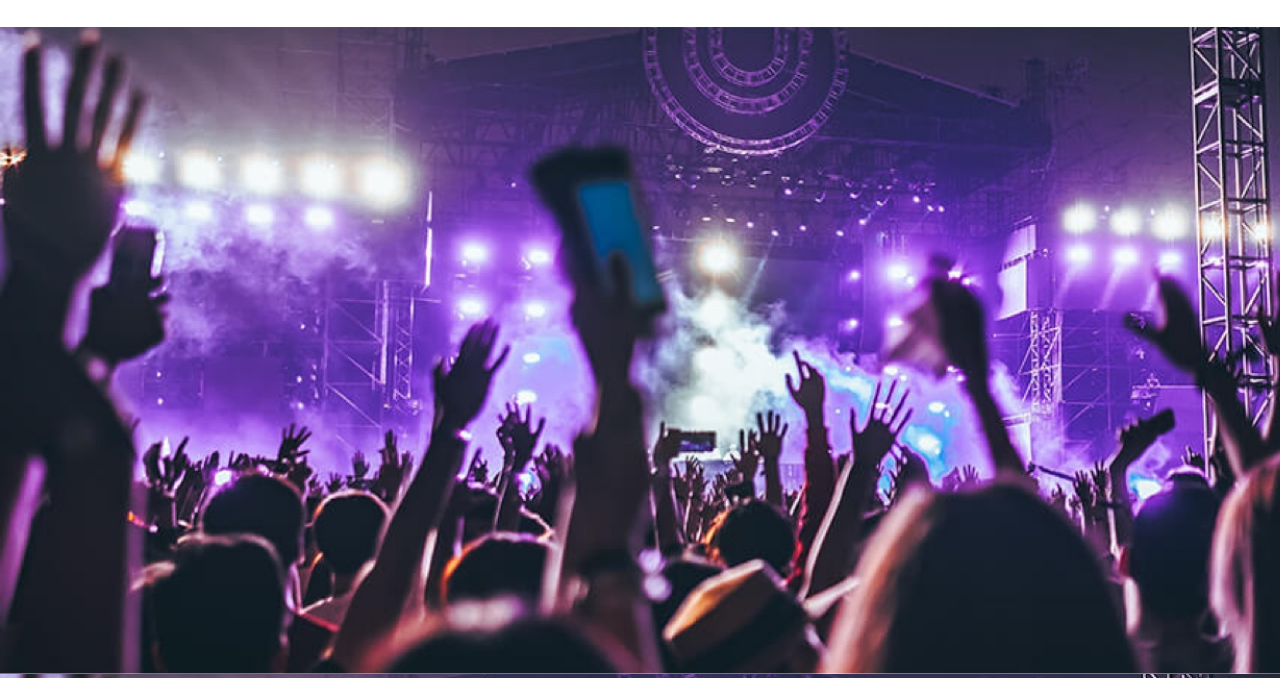
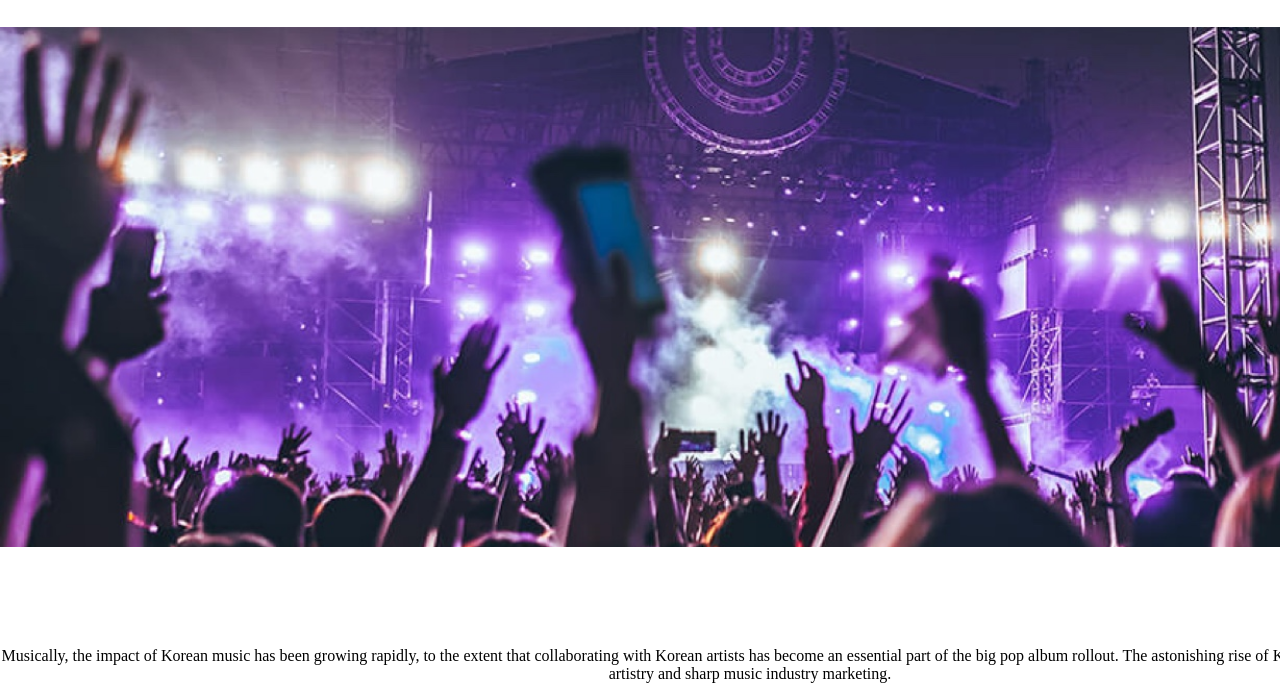
Before and after one commit to kangcelia/KangC_KoreanMusic, a website: page deploy/index.html in a window 1280 px wide. Shown: the part 140-825 px from the top of the page. Drawn offline with nearby package versions, Linux system fonts and the light colour scheme.

Commit message:
fixed hero background image

```diff
--- a/deploy/index.html
+++ b/deploy/index.html
@@ -25,9 +25,7 @@
 			    </section>
 			</header>
 			<section class="hero">
-						    <div class="hero-img">
-						        <img src="img/hero/hero.jpg" alt="concert" />
-						    </div>
+						    <div class="hero-img"></div>
 						    <ul>
 						        <li class="beginning1">
 						            <a>
--- a/dev/scss/content/_hero.scss
+++ b/dev/scss/content/_hero.scss
@@ -1,3 +1,8 @@
-.hero-img {
-    background: url("../../../deploy/img/hero/hero.jpg");
+.hero {
+    .hero-img {
+        background: url("../../../deploy/img/hero/hero.jpg");
+        background-size: cover;
+        height: 65vh;
+        width: 100%;
+    }
 }
```
Also changed, not shown: deploy/css/styles.css, 1 other file.
